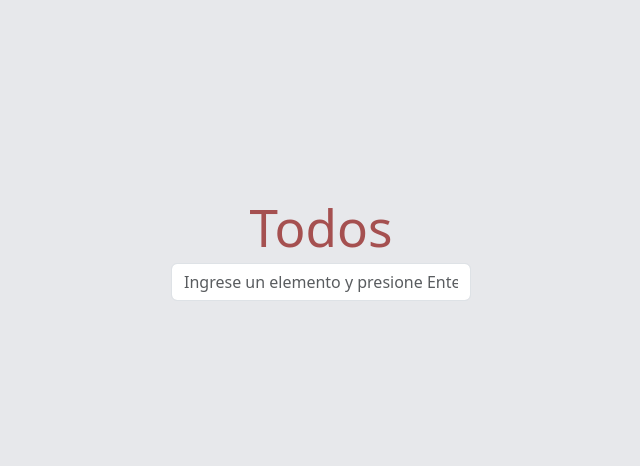
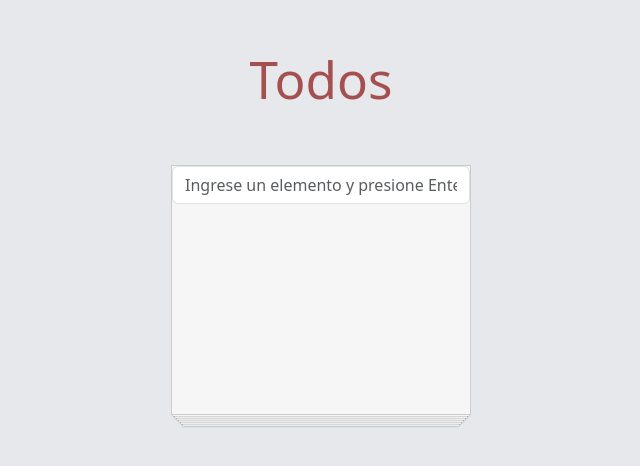
Before and after one commit to octmidi/todo-list, a React (Vite) app: page / in a window 1280 px wide. Shown: the part 142-608 px from the top of the page, without its empty margins (319-959 px from the left). Built offline with nearby package versions, Linux system fonts and the light colour scheme.

Commit message:
book effect css

```diff
--- a/src/App.css
+++ b/src/App.css
@@ -13,9 +13,33 @@ body {
 
 }
 
+.stacked {
+  background: #f6f6f6;
+  border: 1px solid #ccc;
+  height: 250px;
+  margin: 50px auto;
+  width: 300px;
+  box-shadow: 0 0 0 hsla(0, 0%, 0%, .5),
+    0 3px 0 -2px #f6f6f6,
+    0 3px 2px -2px hsla(0, 0%, 0%, .4),
+    0 7px 0 -4px #f6f6f6,
+    0 7px 2px -4px hsla(0, 0%, 0%, .4),
+    0 11px 0 -6px #f6f6f6,
+    0 11px 2px -6px hsla(0, 0%, 0%, .4),
+    0 15px 0 -8px #f6f6f6,
+    0 15px 2px -8px hsla(0, 0%, 0%, .4),
+    0 19px 0 -10px #f6f6f6,
+    0 19px 2px -10px hsla(0, 0%, 0%, .4),
+    0 23px 0 -12px #f6f6f6,
+    0 23px 2px -12px hsla(0, 0%, 0%, .4);
+}
+
 input {
 
   background-color: rgba(235, 235, 235, 0.856);
+  display: flex;
+  align-items: center;
+  justify-content: center;
 
 }
 
--- a/src/App.jsx
+++ b/src/App.jsx
@@ -54,7 +54,7 @@ function App() {
   return (
     <>
       <div className='div-back'><h1>Todos</h1></div>
-      <div className='list'>
+      <div className='list stacked'>
 
         <ListGroup className='group'>
 
```
